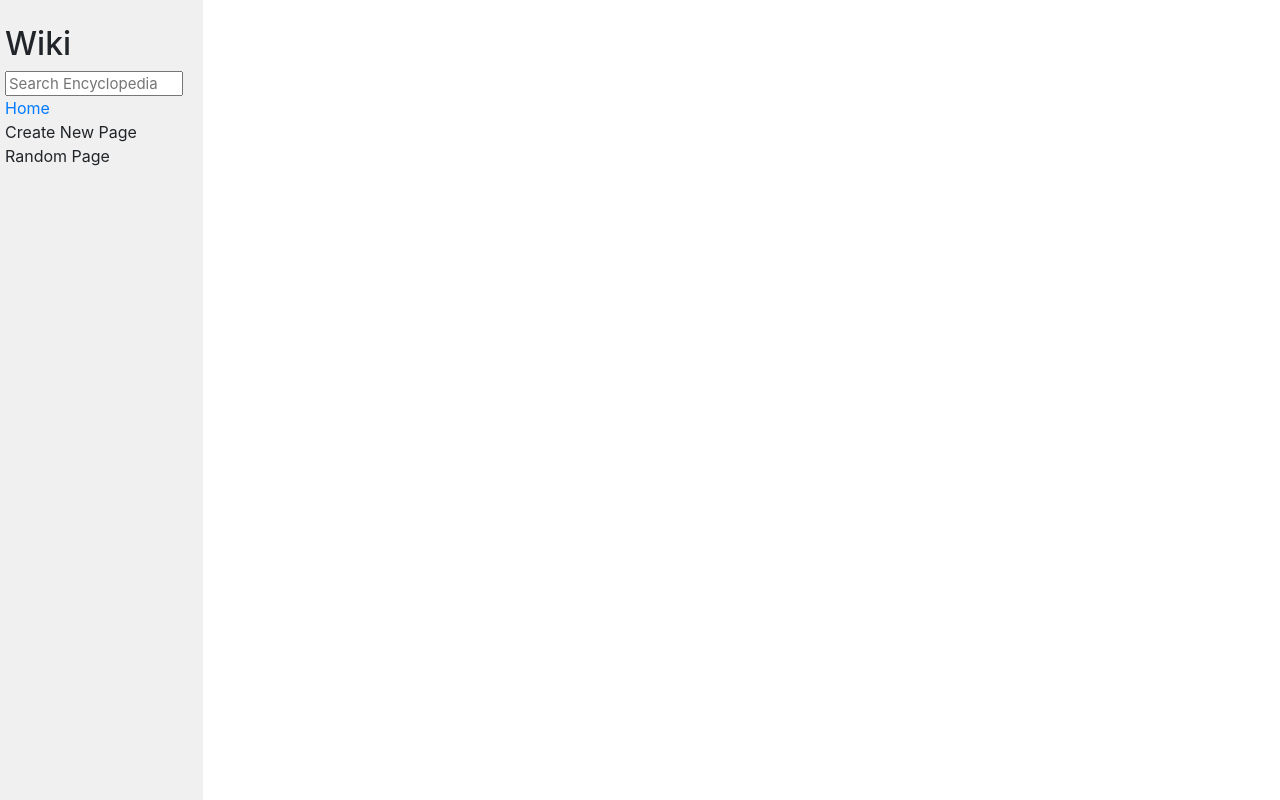
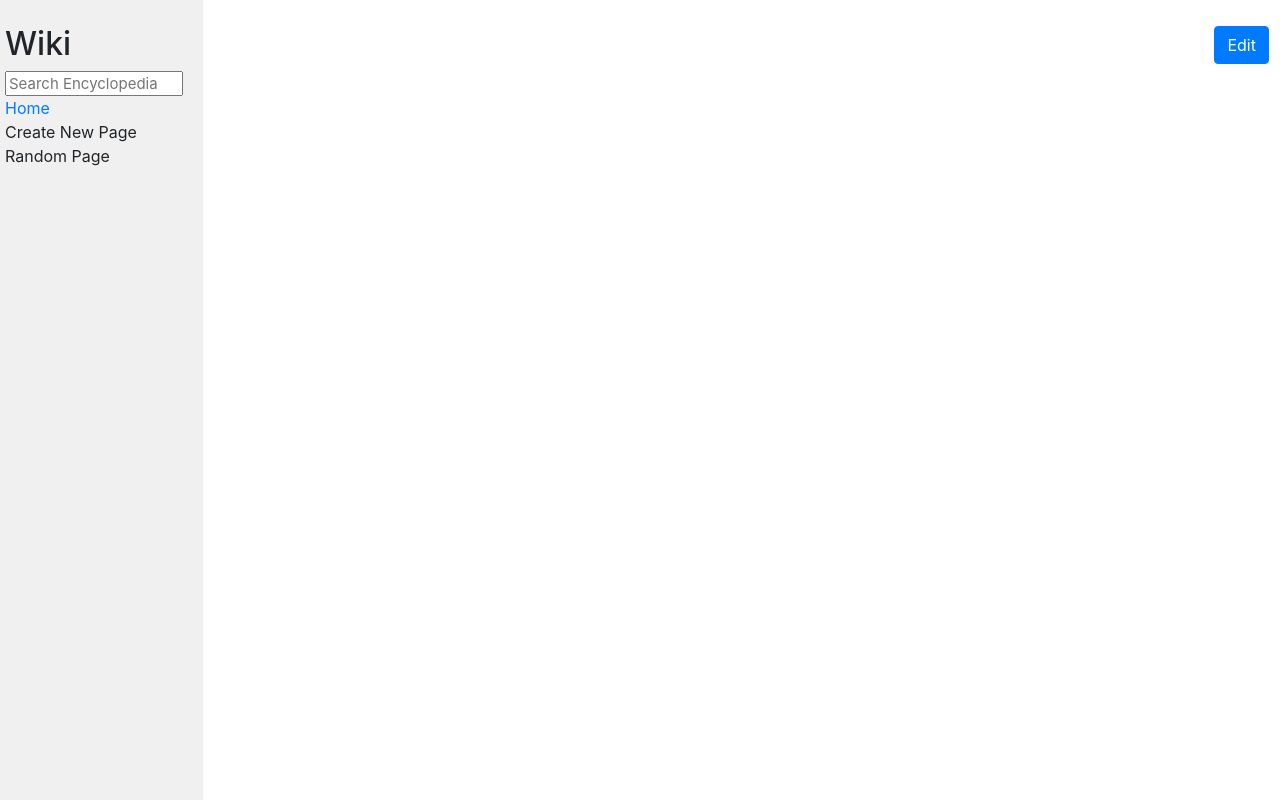
Before and after one commit to B-tronics/CS50Web, a Django app: template project_1/wiki/encyclopedia/templates/encyclopedia/entry.html in a window 1280 px wide. Run offline with Django 3.2, Linux system fonts and the light colour scheme; the template is opened without the code that fills it, so the values that code supplies are empty; parts of the project's set-up code (start-up, migrations or seed data) failed here and were passed over; some libraries are stand-ins or nearby versions.

Commit message:
chore(entry.html): add edit button

```diff
--- a/project_1/wiki/encyclopedia/templates/encyclopedia/entry.html
+++ b/project_1/wiki/encyclopedia/templates/encyclopedia/entry.html
@@ -1,3 +1,6 @@
 {% extends "encyclopedia/layout.html" %} {% block body %}
+<div style="text-align: right; margin: 1em 1em;">
+    <a href="{% url 'edit' title %}"><button type="button" class="btn btn-primary">Edit</button></a>
+</div>
 <div>{{ entry | safe }}</div>
 {% endblock %}
```
